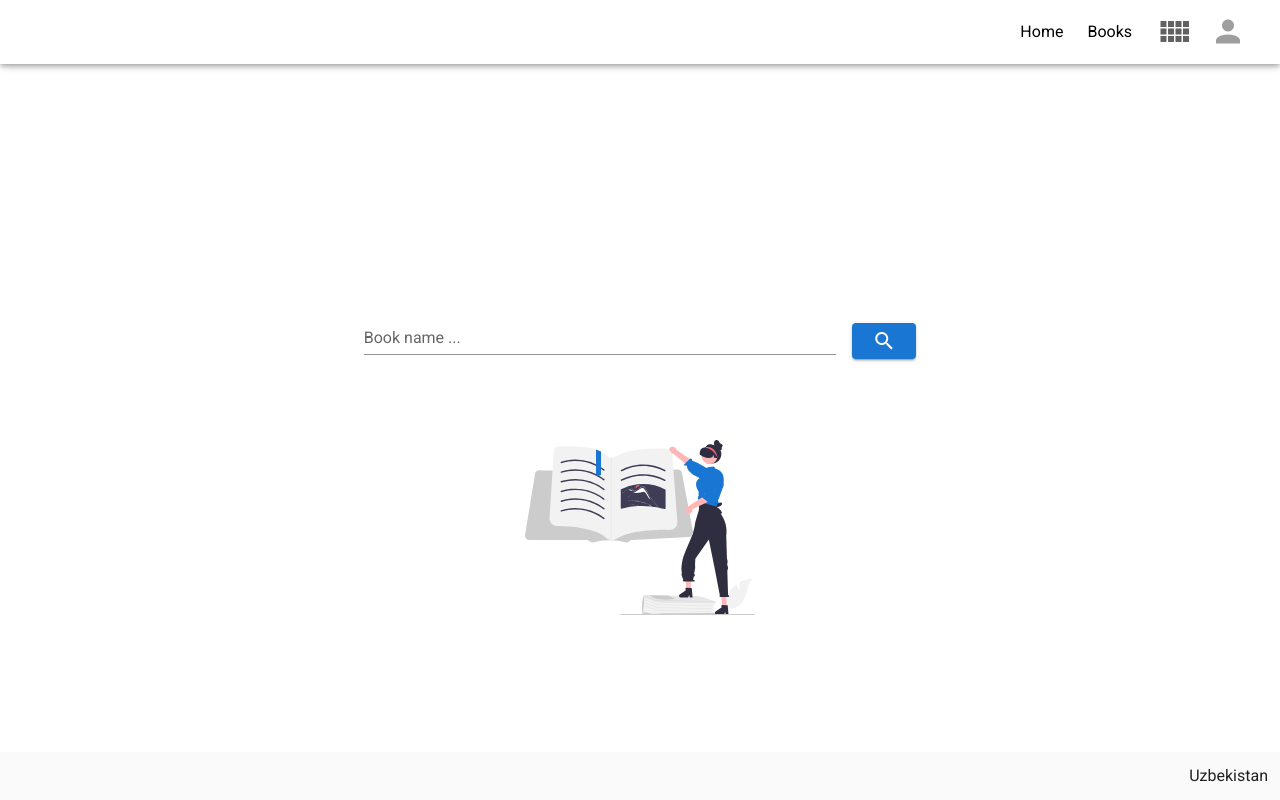
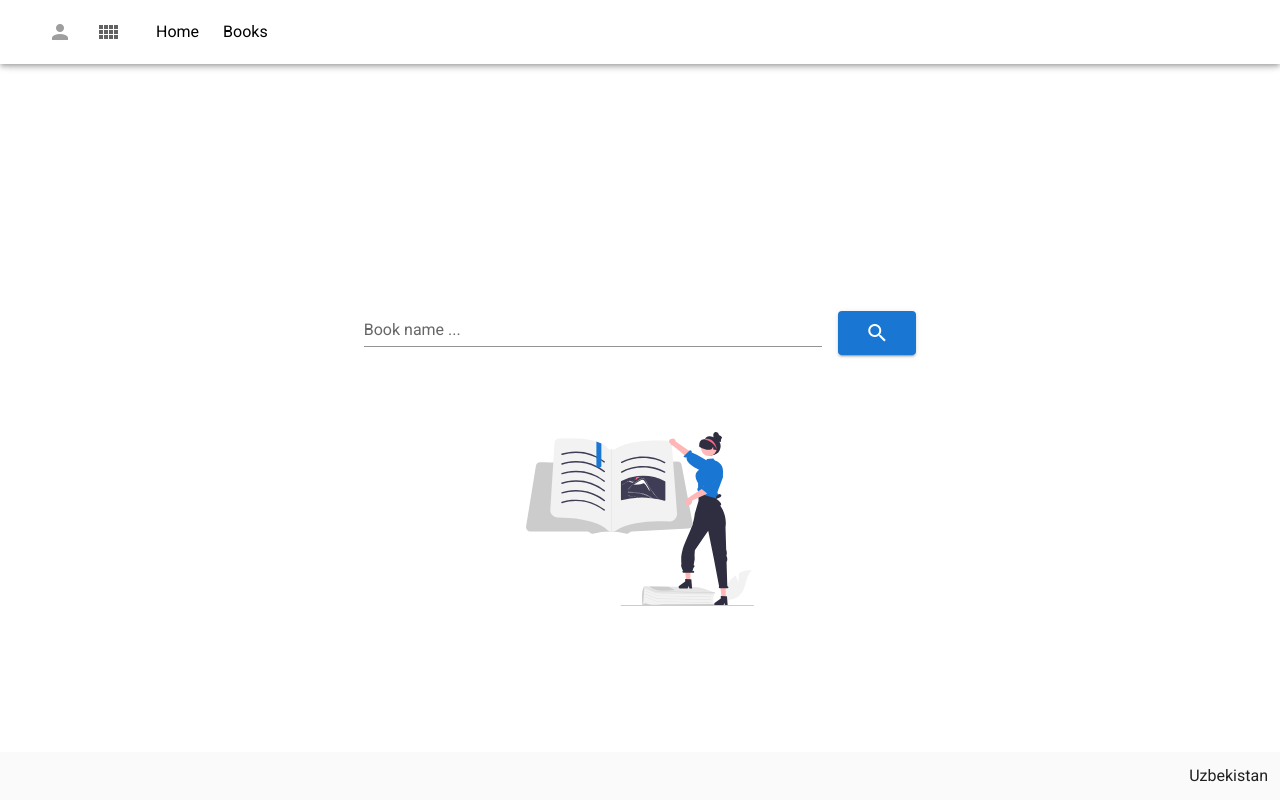
Before and after one commit to bexruz5113/google-books, a Vue app: page / in a window 1280 px wide. Built offline with nearby package versions, Linux system fonts and the light colour scheme.

Commit message:
change structure

```diff
--- a/src/App.vue
+++ b/src/App.vue
@@ -2,7 +2,7 @@
   <v-app>
     <Navbar />
     <v-main>
-      <router-view class="mt-5" />
+      <router-view class="mt-3" />
     </v-main>
     <Footer />
   </v-app>
@@ -20,3 +20,10 @@ export default {
   }),
 };
 </script>
+<style>
+* {
+  padding: 0;
+  margin: 0;
+  box-sizing: border-box;
+}
+</style>
--- a/src/components/navbar.vue
+++ b/src/components/navbar.vue
@@ -1,8 +1,16 @@
 <template>
   <div>
-    <v-app-bar class="px-3" color="white">
-      <v-spacer></v-spacer>
+    <v-app-bar class="px-md-5 px-2" color="white">
       <div>
+        <v-avatar class="avatarBorder" size="48">
+          <v-icon color="grey" medium> mdi-account </v-icon>
+        </v-avatar>
+      </div>
+      <div class="d-md-block d-none mx-3">
+        <v-icon medium color="grey darken-2"> mdi-view-comfy </v-icon>
+      </div>
+
+      <div class="d-md-block d-none">
         <router-link to="/" class="black--text text-decoration-none mr-3 ml-6"
           >Home</router-link
         >
@@ -10,31 +18,43 @@
           >Books</router-link
         >
       </div>
-      <div class="mx-3">
-        <v-icon large color="grey darken-2"> mdi-view-comfy </v-icon>
+
+      <v-spacer></v-spacer>
+      <div class="d-md-none d-block">
+        <v-app-bar-nav-icon class="black--text" large></v-app-bar-nav-icon>
       </div>
-      <div>
-        <v-avatar class="avatarBorder" size="48">
-          <v-icon color="grey" large> mdi-account </v-icon>
-        </v-avatar>
+      <div
+        class="d-md-block d-none text-end"
+        style="width: 400px"
+        v-if="this.$route.name == 'search'"
+      >
+        <router-link to="/">
+          <v-btn class="mx-2" fab dark small color="primary">
+            <v-icon> mdi-magnify </v-icon>
+          </v-btn></router-link
+        >
       </div>
     </v-app-bar>
   </div>
 </template>
 
 <script>
-export default {};
+// import Searching from "./searching.vue";
+export default {
+  // components: { Searching },
+};
 </script>
 
 <style lang="scss" scoped>
 * {
   padding: 0;
   margin: 0;
+  text-decoration: none;
   box-sizing: border-box;
 }
 .avatarBorder {
-  width: 60px;
-  height: 60px;
+  width: 40px;
+  height: 40px;
   background-image: url(https://music.yandex.uz/i/brfh5jttsYpuJjPvB_wxZXPqPMI.svg);
 }
 </style>
--- /dev/null
+++ b/src/components/searching.vue
@@ -0,0 +1,67 @@
+<template>
+  <div>
+    <v-form
+      class="d-flex align-center justify-space-around"
+      ref="form"
+      @submit.prevent="search()"
+    >
+      <v-text-field
+        v-model="BookName"
+        label="Book name ..."
+        required
+        class="mx-2"
+      ></v-text-field>
+
+      <v-btn large class="mx-2" color="primary" type="submit">
+        <v-icon>mdi-magnify</v-icon>
+      </v-btn>
+    </v-form>
+  </div>
+</template>
+
+<script>
+export default {
+  data() {
+    return {
+      BookName: "",
+    };
+  },
+  methods: {
+    search() {
+      this.$router.push(`/search?q=${this.BookName}`);
+    },
+  },
+  mounted() {
+    console.log(this.$route.query.q);
+  },
+};
+</script>
+
+<style>
+.btn-grad {
+  background-image: linear-gradient(
+    to right,
+    #1fa2ff 0%,
+    #12d8fa 51%,
+    #1fa2ff 100%
+  );
+}
+.btn-grad {
+  margin: 10px;
+  padding: 15px 45px;
+  text-align: center;
+  text-transform: uppercase;
+  transition: 0.5s;
+  background-size: 200% auto;
+  color: white;
+  box-shadow: 0 0 20px #eee;
+  border-radius: 10px;
+  display: block;
+}
+
+.btn-grad:hover {
+  background-position: right center; /* change the direction of the change here */
+  color: #fff;
+  text-decoration: none;
+}
+</style>
--- a/src/router/index.js
+++ b/src/router/index.js
@@ -3,8 +3,8 @@ import VueRouter from "vue-router";
 import Home from "../views/Home.vue";
 import book from "../views/book.vue";
 import error from "../components/error.vue";
+import collectionBook from "../views/collectionBook.vue";
 import search from "../views/search.vue";
-import collectionBook from "../views/collectionBook.vue";
 
 Vue.use(VueRouter);
 
@@ -19,16 +19,18 @@ const routes = [
     name: "book-info",
     component: book,
   },
+
   {
-    path: "/title/:title",
-    name: "title-collection",
+    path: "/search",
+    name: "search",
     component: collectionBook,
   },
   {
-    path: "/search",
-    name: "search",
+    path: "/filter",
+    name: "filter",
     component: search,
   },
+
   {
     path: "*",
     name: "Error",
--- a/src/store/module/books.js
+++ b/src/store/module/books.js
@@ -13,12 +13,8 @@ const mutations = {
     state.books = payload;
   },
 };
-
-// let searchTerm = "a";
-
 const actions = {
   async getbooks({ commit }, payload) {
-    console.log("vuex => " + payload);
     await axios
       .get(
         `https://www.googleapis.com/books/v1/volumes?q=${payload}&filter=free-ebooks&projection=full&maxResults=40&key=AIzaSyB1jhXmGmQTVIjuGz4hOs0edmx9MtN5V2k`
--- a/src/views/Home.vue
+++ b/src/views/Home.vue
@@ -11,28 +11,13 @@
               ></v-img>
             </router-link>
           </v-col>
-          <v-col cols="12" md="6" class="my-md-0 mx-auto my-5">
-            <v-form
-              class="d-flex align-center justify-space-around"
-              ref="form"
-              @submit.prevent="search()"
-            >
-              <v-text-field
-                v-model="BookName"
-                label="Book name ..."
-                required
-                class="mx-2"
-              ></v-text-field>
-
-              <v-btn class="mx-2" type="submit" color="primary">
-                <v-icon>mdi-magnify</v-icon>
-              </v-btn>
-            </v-form>
+          <v-col cols="12" md="6" class="my-md-0 my-10 mx-auto">
+            <Searching />
           </v-col>
-          <v-col cols="12" class="text-center mt-10">
+          <v-col cols="12" class="text-center mt-md-10 mt-16">
             <div class="mx-auto">
               <img
-                style="width: 100%; max-width: 230px"
+                style="width: 100%; max-width: 228px"
                 src="../assets/gggg.svg"
                 alt=""
               />
@@ -44,18 +29,10 @@
   </v-container>
 </template>
 <script>
+import Searching from "../components/searching.vue";
 export default {
+  components: { Searching },
   name: "Home",
-  data() {
-    return {
-      BookName: "",
-    };
-  },
-  methods: {
-    search() {
-      this.$router.push(`/title/${this.BookName}`);
-    },
-  },
 };
 </script>
 <style scoped>
--- a/src/views/collectionBook.vue
+++ b/src/views/collectionBook.vue
@@ -11,7 +11,7 @@
           class="d-flex justify-start my-3 px-3"
         >
           <v-card class="mx-auto pa-2">
-            <v-list-item class="pl-0">
+            <v-list-item class="px-0">
               <v-list-item-avatar
                 style="width: 100%; max-width: 90px; height: 100px"
                 class="imgBorder"
@@ -49,21 +49,31 @@
                   ></span>
                   <span>
                     <router-link :to="`/book/${find.id}`">
-                      More Info
+                      <p class="text-caption text-md-body-1">More Info</p>
                     </router-link>
                   </span>
                 </span>
               </v-list-item-content>
             </v-list-item>
             <div class="d-flex justify-space-between align-center">
-              <v-card-title class="text-sm-body-2">
-                <b>${{ listAmount(find.saleInfo.listPrice) }}</b>
+              <v-card-title class="pl-0 text-caption text-md-body-1">
+                <p class="mb-0 font-weight-black">$12.99-</p>
+
+                <p class="mb-0 grey--text text-decoration-line-through">
+                  $10.09
+                </p>
+                <!-- <b>${{ listAmount(find.saleInfo.listPrice) }}</b>
                 <b class="grey--text text-decoration-line-through"
                   >${{ retailPrice(find.saleInfo.retailPrice) }}</b
+                > -->
+              </v-card-title>
+              <v-card-actions class="pt-0 pr-0">
+                <a
+                  class="linkStyle text-caption text-md-body-1"
+                  :href="find.saleInfo.buyLink"
                 >
-              </v-card-title>
-              <v-card-actions class="pt-0">
-                <a class="linkStyle" :href="find.saleInfo.buyLink"> Buy Now </a>
+                  Buy Now
+                </a>
               </v-card-actions>
             </div>
           </v-card>
@@ -80,8 +90,8 @@ export default {
     return {};
   },
   created() {
-    console.log(this.$route.params.title);
-    this.getbooks(this.$route.params.title);
+    // console.log(this.$route.params.title);
+    this.getbooks(this.$route.query.q);
   },
   computed: {
     ...mapGetters("books", ["books"]),
@@ -95,9 +105,11 @@ export default {
       return y?.amount || "free";
     },
   },
+  mounted() {
+    console.log(this.$route.name);
+  },
 };
 </script>
-
 <style scoped>
 * {
   padding: 0;
```
Also changed, not shown: src/components/HelloWorld.vue (+5 -17 lines).
